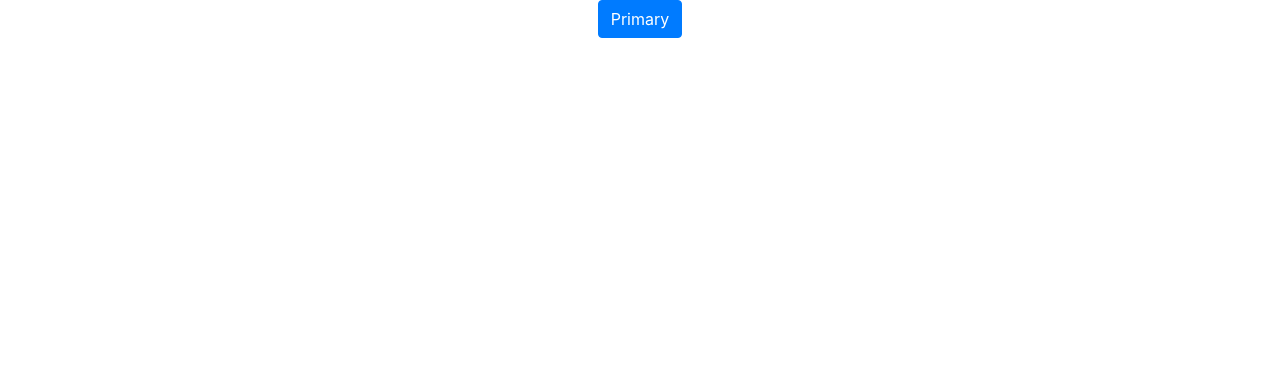
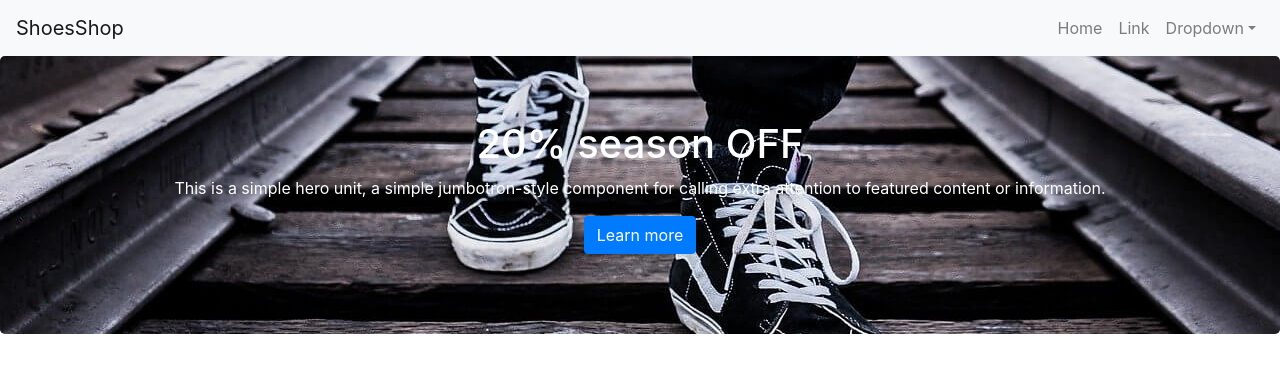
Before and after one commit to ddidce/react_shop, a React (Create React App) app: page / in a window 1280 px wide. Shown: the top 372 px of the page. Built offline with nearby package versions, Linux system fonts and the light colour scheme.

Commit message:
메인페이지.

```diff
--- a/src/App.css
+++ b/src/App.css
@@ -1,5 +1,11 @@
 .App {
   text-align: center;
+}
+
+.background {
+  background-image: url(/background.jpg);
+  background-position: center;
+  color: white;
 }
 
 .App-logo {
--- a/src/App.js
+++ b/src/App.js
@@ -1,13 +1,65 @@
-import React from 'react';
-
+/* eslint-disable*/
+import React, { useState } from 'react';
+// or less ideally
+import { Navbar, Nav, NavDropdown, Jumbotron, Button } from 'react-bootstrap';
 import './App.css';
+import ShoesInfo from './shoesInfo';
+import Data from './data';
 
 function App() {
+  let [shoes, setShoes] = useState(Data);
   return (
     <div className="App">
-      <button type="button" class="btn btn-primary">Primary</button>
+      <Navbar bg="light" expand="lg" className="">
+        <Navbar.Brand href="#home">ShoesShop</Navbar.Brand>
+        <Navbar.Toggle aria-controls="basic-navbar-nav" />
+        <Navbar.Collapse id="basic-navbar-nav">
+          <Nav className="ml-auto">
+            <Nav.Link href="#home">Home</Nav.Link>
+            <Nav.Link href="#link">Link</Nav.Link>
+            <NavDropdown title="Dropdown" id="basic-nav-dropdown">
+              <NavDropdown.Item href="#action/3.1">Action</NavDropdown.Item>
+              <NavDropdown.Item href="#action/3.2">Another action</NavDropdown.Item>
+              <NavDropdown.Item href="#action/3.3">Something</NavDropdown.Item>
+              <NavDropdown.Divider />
+              <NavDropdown.Item href="#action/3.4">Separated link</NavDropdown.Item>
+            </NavDropdown>
+          </Nav>
+        </Navbar.Collapse>
+    </Navbar>
+
+    <Jumbotron className="background">
+      <h1>20% season OFF</h1>
+      <p>
+        This is a simple hero unit, a simple jumbotron-style component for calling
+        extra attention to featured content or information.
+      </p>
+      <p>
+        <Button variant="primary">Learn more</Button>
+      </p>
+    </Jumbotron>
+
+    <div className="container">
+      <div className="row">
+
+      </div>
+    </div>
+
+
+
     </div>
   );
 }
 
+const Card = () => {
+  return (
+    <div className="col-md-4">
+      <img src="https://codingapple1.github.io/shop/shoes1.jpg" width="100%" />
+      <h4>제목</h4>
+      <p>설명 & 가격</p>
+    </div>
+  )
+}
+
+
 export default App;
--- /dev/null
+++ b/src/data.js
@@ -0,0 +1,22 @@
+export default [
+{
+    id : 0,
+    title : "White and Black",
+    content : "Born in France",
+    price : 120000
+},
+
+{
+    id : 1,
+    title : "Red Knit",
+    content : "Born in Seoul",
+    price : 110000
+},
+
+{
+    id : 2,
+    title : "Grey Yordan",
+    content : "Born in the States",
+    price : 130000
+}
+]
--- /dev/null
+++ b/src/shoesInfo.js
@@ -0,0 +1,15 @@
+/* eslint-disable  */
+import React, { useState } from 'react'
+import Data from './data';
+
+const shoesInfo = () => {
+    let [shoes, setShoes] = useState(Data);
+
+    return (
+        <div className="row">
+
+        </div>
+    )
+}
+
+export default shoesInfo;
```
Also changed, not shown: public/background.jpg (added).
